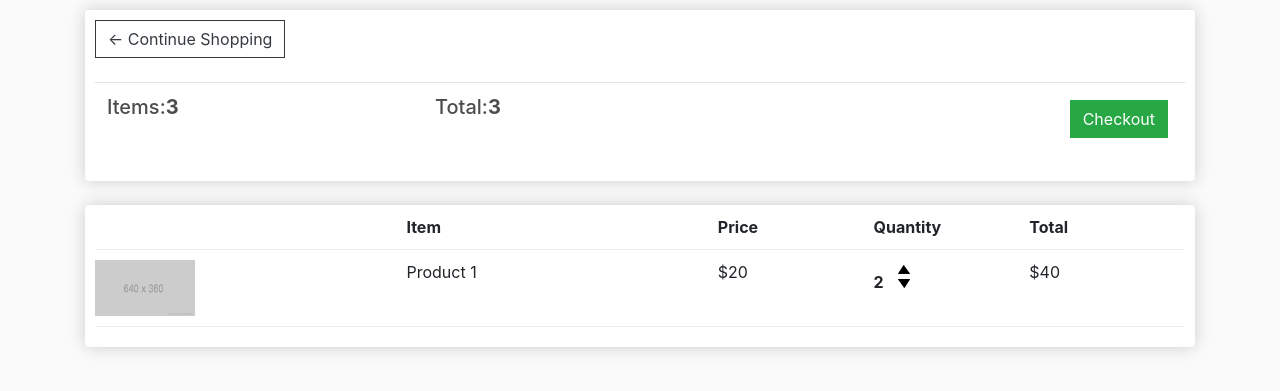
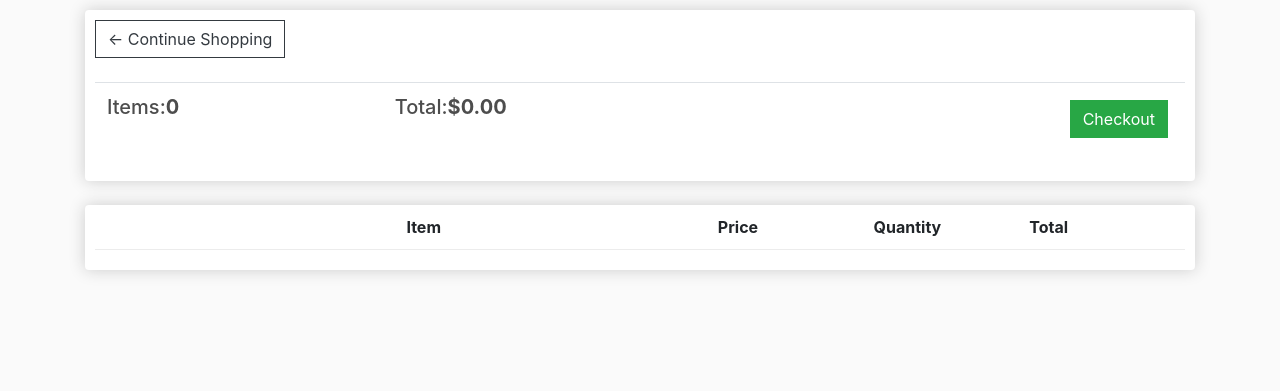
Before and after one commit to alexangria1992/E-Commerce, a Django app: page /cart/ in a window 1280 px wide. Shown: the part 57-448 px from the top of the page. Run offline with Django 3.2, Linux system fonts and the light colour scheme; lists and menus that the app fills with data are empty; some libraries are stand-ins or nearby versions.

Commit message:
Created User Cart Dynamic Functionality

```diff
--- a/ecommerce/store/templates/store/cart.html
+++ b/ecommerce/store/templates/store/cart.html
@@ -9,10 +9,10 @@
             <table class="table">
                 <tr>
                     <th>
-                        <h5>Items:<strong>3</strong></h5>
+                        <h5>Items:<strong>{{order.get_cart_items}}</strong></h5>
                     </th>
                     <th>
-                        <h5>Total:<strong>3</strong></h5>
+                        <h5>Total:<strong>${{order.get_cart_total|floatformat:2}}</strong></h5>
                     </th>
                     <th>
                         <a style="float:right;margin:5px" class="btn btn-success" href="{% url 'checkout'%}">Checkout</a>
@@ -34,23 +34,26 @@
 
             </div>
 
+            {% for item in items %}
+
             <div class="cart-row">
-                <div style="flex:2"><img class="row-image" src="{%static 'images/placeholder.png'%}"></div>
-                <div style="flex:2">Product 1</div>
-                <div style="flex:1">$20</div>
+                <div style="flex:2"><img class="row-image" src="{{item.product.imageURL}}"></div>
+                <div style="flex:2">{{item.product.name}}</div>
+                <div style="flex:1">${{item.product.price|floatformat:2}}</div>
                 <div style="flex:1">
-                    <p class="quantity">2</p>
+                    <p class="quantity">{{item.quantity}}</p>
                     <div class="quantity">
                         <img class="chg-quantity" src="{%static 'images/arrow-up.png'%}">
                         <img class="chg-quantity" src="{%static 'images/arrow-down.png'%}">
                     </div>
                 </div>
-                <div style="flex:1">$40</div>
+                <div style="flex:1">${{item.get_total}}</div>
 
 
 
 
             </div>
+            {% endfor %}
         </div>
     </div>
 </div>
--- a/ecommerce/store/views.py
+++ b/ecommerce/store/views.py
@@ -8,9 +8,26 @@ def store(request):
     return render(request, 'store/store.html', context)
 
 def cart(request):
-    context = {}
+    if request.user.is_authenticated:
+        customer = request.user.customer
+        order, created = Order.objects.get_or_create(customer=customer, complete=False)
+        items = order.orderitem_set.all()
+    else:
+        items = []
+        order = {'get_cart_total':0, 'get_cart_items':0}
+
+    context = {'items': items, 'order':order}
     return render(request, 'store/cart.html', context)
 
 def checkout(request):
-    context = {}
+    if request.user.is_authenticated:
+        customer = request.user.customer
+        order, created = Order.objects.get_or_create(customer=customer, complete=False)
+        items = order.orderitem_set.all()
+    else:
+        order = {'get_cart_total':0, 'get_cart_items':0}
+        items = []
+
+
+    context = {'items': items, 'order':order}
     return render(request, 'store/checkout.html', context)
```
Also changed, not shown: ecommerce/store/models.py (+17 -0 lines), ecommerce/store/templates/store/checkout.html (+8 -8 lines).
